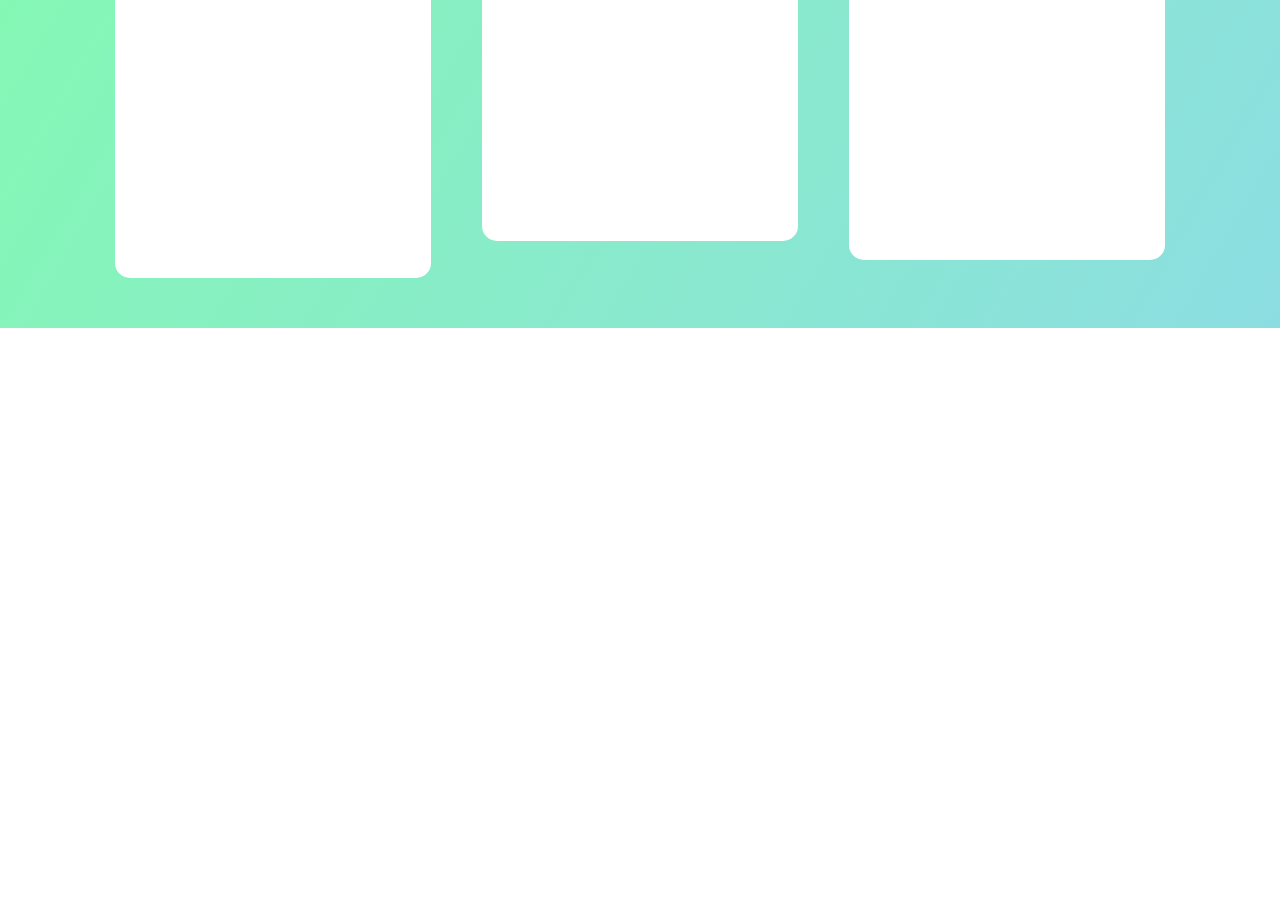
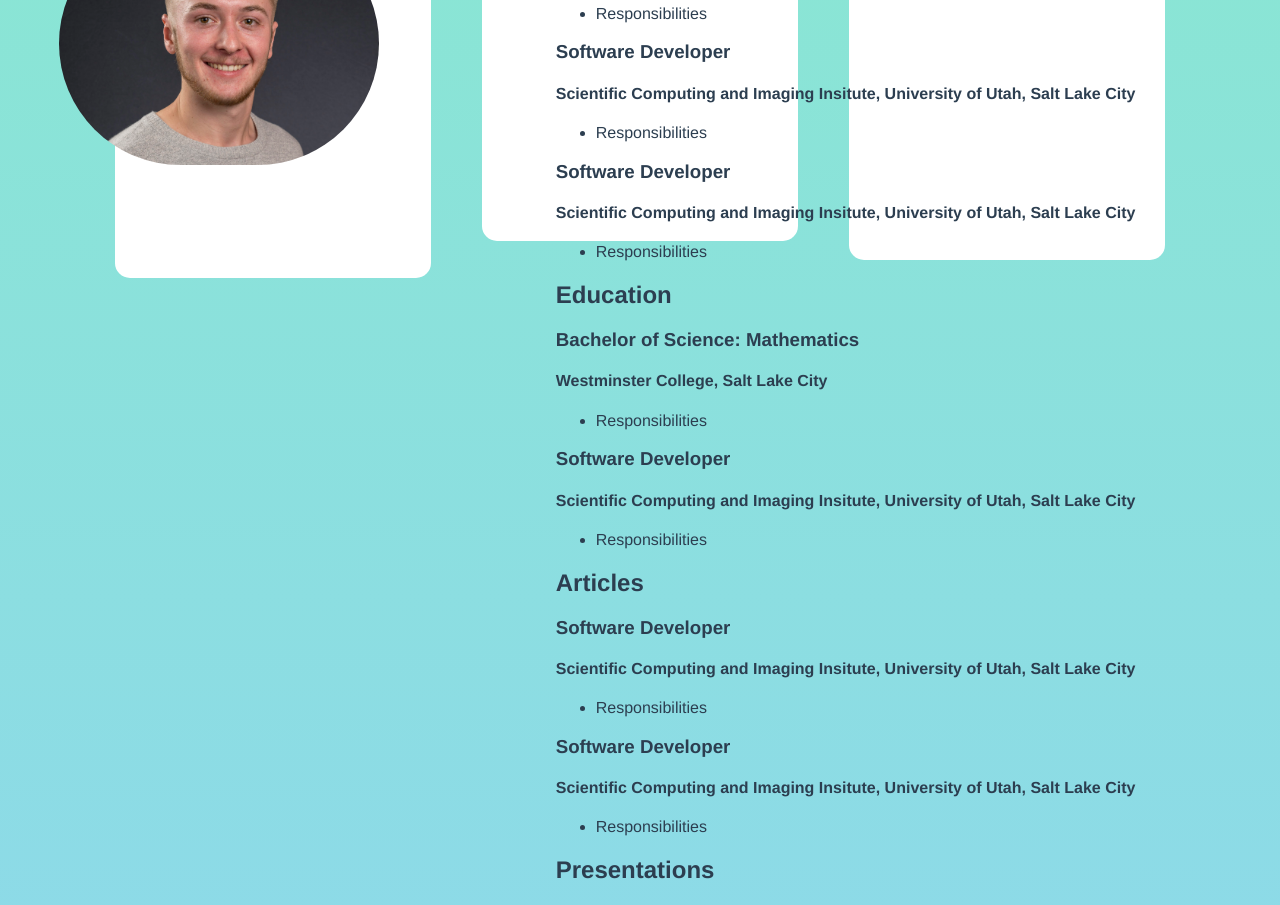
Before and after one commit to JackWilb/jackwilburn.xyz, a Vue app: page / in a window 1280 px wide. Shown: the part 1880-2785 px from the top of the page. Before the commit the page ends 2208 px from the top, so only its background shows below. Built offline with nearby package versions, Linux system fonts and the light colour scheme.

Commit message:
add a boiler plate resume

```diff
--- a/src/App.vue
+++ b/src/App.vue
@@ -2,18 +2,21 @@
   <div id="app">
     <Landing/>
     <Projects/>
+    <Resume/>
   </div>
 </template>
 
 <script>
 import Landing from './components/Landing.vue'
 import Projects from './components/Projects.vue'
+import Resume from './components/Resume.vue'
 
 export default {
   name: 'app',
   components: {
     Landing,
-    Projects
+    Projects,
+    Resume
   }
 }
 </script>
@@ -27,6 +30,6 @@ export default {
 }
 
 html {
-  background-image: linear-gradient(120deg, #84fab0 0%, #8fd3f4 100%);
+  background-image: linear-gradient(180deg, #84fab0 0%, #8fd3f4 100%);
 }
 </style>
--- /dev/null
+++ b/src/components/Resume.vue
@@ -0,0 +1,133 @@
+<template>
+  <div class="resume">
+    <div class="left">
+      <h2>Jack Wilburn</h2>
+      <img id="headshot" src="../assets/JackWilburnHeadshot.jpg" alt="Headshot">
+    </div>
+    <div class="right">
+      <!-- Jobs -->
+      <h2>Professional Experience</h2>
+      <h3>Software Developer</h3>
+      <h4>Scientific Computing and Imaging Insitute, University of Utah, Salt Lake City</h4>
+      <ul>
+          <li>Responsibilities</li>
+      </ul>
+
+      <h3>Software Developer</h3>
+      <h4>Scientific Computing and Imaging Insitute, University of Utah, Salt Lake City</h4>
+      <ul>
+          <li>Responsibilities</li>
+      </ul>
+
+      <h3>Software Developer</h3>
+      <h4>Scientific Computing and Imaging Insitute, University of Utah, Salt Lake City</h4>
+      <ul>
+          <li>Responsibilities</li>
+      </ul>
+
+      <!-- Education -->
+      <h2>Education</h2>
+      <h3>Bachelor of Science: Mathematics</h3>
+      <h4>Westminster College, Salt Lake City</h4>
+      <ul>
+          <li>Responsibilities</li>
+      </ul>
+
+      <h3>Software Developer</h3>
+      <h4>Scientific Computing and Imaging Insitute, University of Utah, Salt Lake City</h4>
+      <ul>
+          <li>Responsibilities</li>
+      </ul>
+
+      <!-- Articles -->
+      <h2>Articles</h2>
+      <h3>Software Developer</h3>
+      <h4>Scientific Computing and Imaging Insitute, University of Utah, Salt Lake City</h4>
+      <ul>
+          <li>Responsibilities</li>
+      </ul>
+
+      <h3>Software Developer</h3>
+      <h4>Scientific Computing and Imaging Insitute, University of Utah, Salt Lake City</h4>
+      <ul>
+          <li>Responsibilities</li>
+      </ul>
+
+      <!-- Presentations -->
+      <h2>Presentations</h2>
+      <h3>Software Developer</h3>
+      <h4>Scientific Computing and Imaging Insitute, University of Utah, Salt Lake City</h4>
+      <ul>
+          <li>Responsibilities</li>
+      </ul>
+
+      <h3>Software Developer</h3>
+      <h4>Scientific Computing and Imaging Insitute, University of Utah, Salt Lake City</h4>
+      <ul>
+          <li>Responsibilities</li>
+      </ul>
+
+      <!-- Miscellaneous -->
+      <h2>Miscellaneous</h2>
+      <h3>Software Developer</h3>
+      <h4>Scientific Computing and Imaging Insitute, University of Utah, Salt Lake City</h4>
+      <ul>
+          <li>Responsibilities</li>
+      </ul>
+
+      <h3>Software Developer</h3>
+      <h4>Scientific Computing and Imaging Insitute, University of Utah, Salt Lake City</h4>
+      <ul>
+          <li>Responsibilities</li>
+      </ul>
+
+    </div>
+  </div>
+</template>
+
+<script>
+export default {
+  name: 'Resume',
+  props: {
+  }
+}
+</script>
+
+<!-- Add "scoped" attribute to limit CSS to this component only -->
+<style scoped>
+.resume {
+  display:table;
+  height: 100vh;
+  width: 100%;
+}
+
+.left {
+  padding: 4%;
+  display: table-cell;
+  text-align: center;
+  width: 25%;
+}
+
+.right {
+  padding: 10%;
+  display: table-cell;
+  text-align: left;
+  width: 50%;
+}
+
+#headshot {
+  padding: 0;
+  width: 100%;
+  border-radius: 400px;
+}
+
+h1 {
+  margin: 0;
+  margin-bottom: 50px;
+  font-size: 3em;
+}
+
+p {
+  font-size: 1.5em;
+}
+</style>
```
Also changed, not shown: src/assets/JackWilburnHeadshot.jpg (added).
